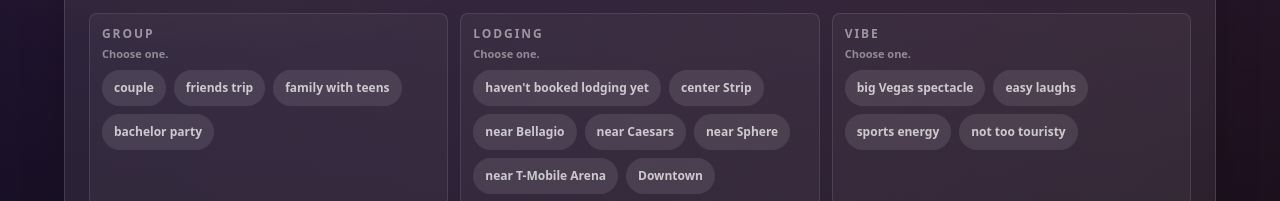
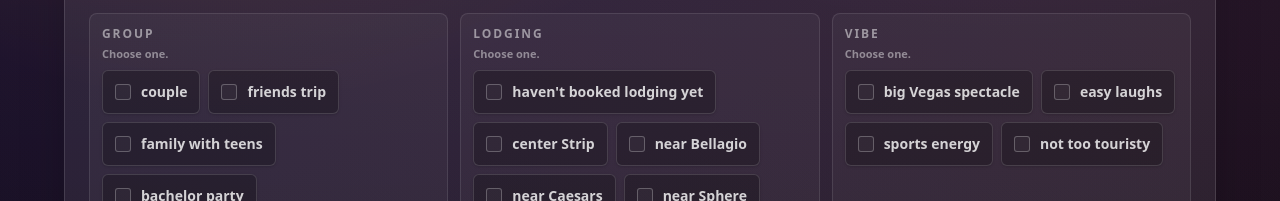
Before and after one commit to marketingapex7/expvegas, a Next.js app: page / in a window 1280 px wide. Shown: the part 751-952 px from the top of the page. Built offline with nearby package versions, Linux system fonts and the light colour scheme; no server answers.

Commit message:
Strengthen homepage preference controls

```diff
--- a/components/HomeTripBuilder.tsx
+++ b/components/HomeTripBuilder.tsx
@@ -1,7 +1,7 @@
 "use client";
 
 import { useRouter } from "next/navigation";
-import { ArrowRight, CalendarDays, ChevronDown, Clock3, Loader2, MapPin, Users, WalletCards } from "lucide-react";
+import { ArrowRight, CalendarDays, Check, ChevronDown, Clock3, Loader2, MapPin, Users, WalletCards } from "lucide-react";
 import { FormEvent, ReactNode, useState } from "react";
 import { useTripSelections } from "@/components/TripSelectionProvider";
 import { mixedSelectionText, preferenceOptions, toggleGamblingSelection } from "@/lib/planner-preferences";
@@ -182,11 +182,23 @@
               type="button"
               onClick={() => onToggle(option)}
               aria-pressed={isSelected}
-              className={`min-h-9 rounded-full px-3 py-2 text-left text-xs font-bold leading-5 transition ${
-                isSelected ? "bg-amber-200 text-black" : "bg-white/10 text-white/72 hover:bg-white/15"
+              className={`group/option inline-flex min-h-11 items-center gap-2.5 rounded-md border px-3 py-2 text-left text-sm font-bold leading-5 shadow-sm transition ${
+                isSelected
+                  ? "border-amber-100 bg-amber-200 text-zinc-950 shadow-[0_7px_18px_rgba(251,191,36,0.16)]"
+                  : "border-white/14 bg-black/25 text-white/80 hover:border-amber-100/45 hover:bg-white/10 hover:text-white"
               }`}
             >
-              {option}
+              <span
+                aria-hidden="true"
+                className={`inline-flex h-4 w-4 shrink-0 items-center justify-center rounded-[3px] border transition ${
+                  isSelected
+                    ? "border-zinc-950/30 bg-zinc-950 text-amber-100"
+                    : "border-white/25 bg-white/[0.04] group-hover/option:border-amber-100/60"
+                }`}
+              >
+                {isSelected ? <Check className="h-3 w-3 stroke-[3]" /> : null}
+              </span>
+              <span>{option}</span>
             </button>
           );
         })}
```
